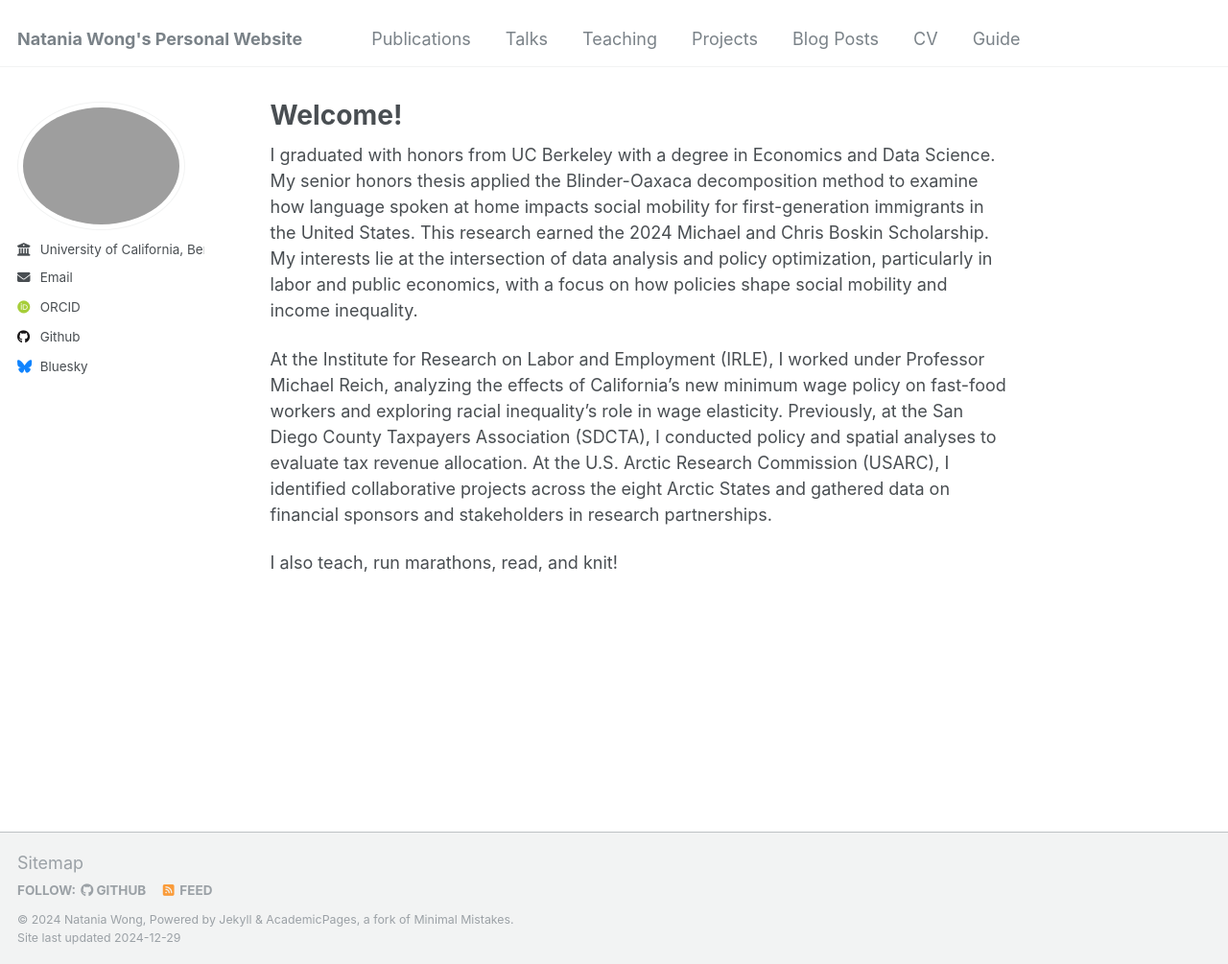
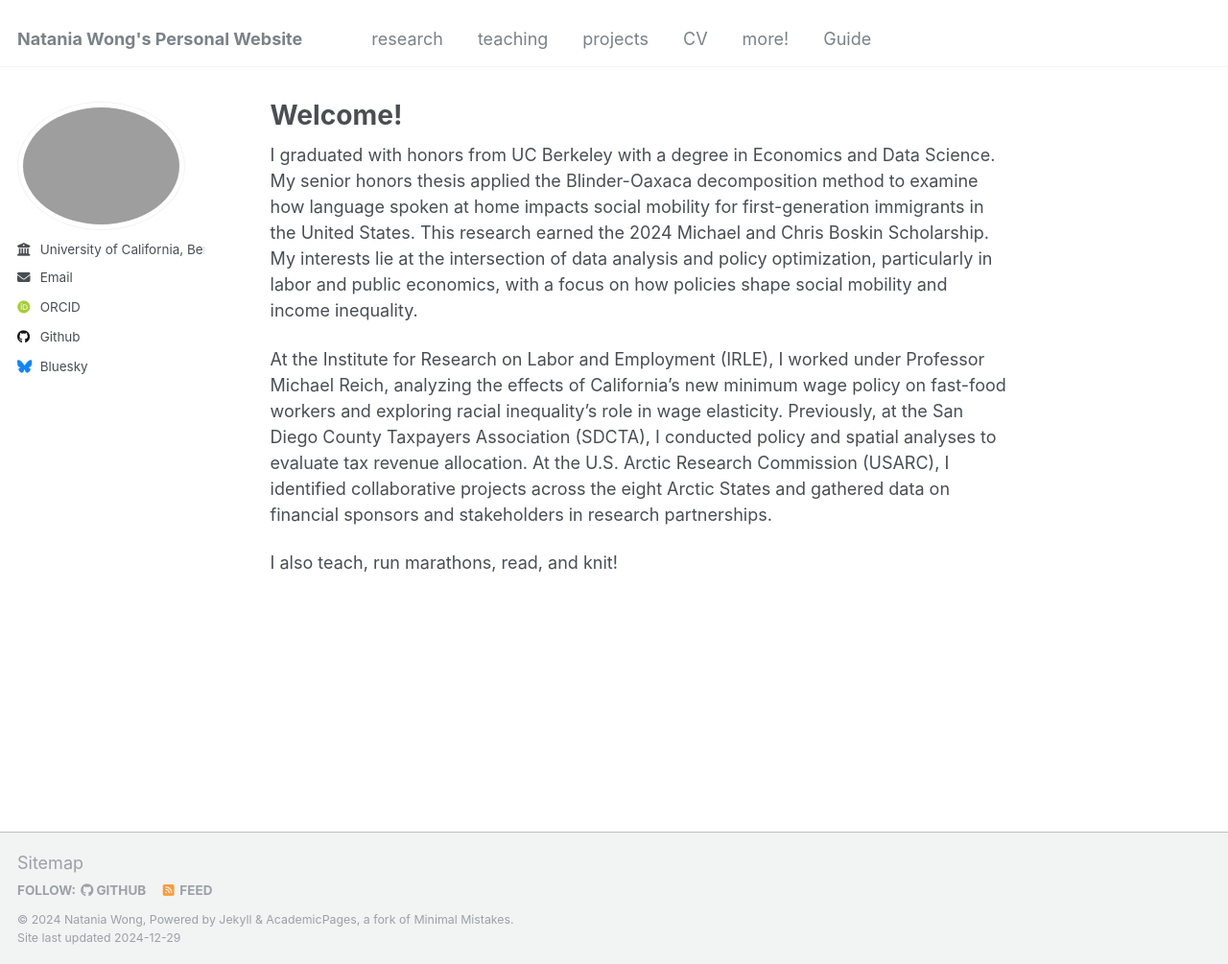
Before and after one commit to nataniawww/nataniawww.github.io, a Jekyll site: the page built from _pages/about.md, in a window 1280 px wide and 1005 px high. Shown: the whole window at 96% size. Built offline with Jekyll 4.4.1, drawn with Linux system fonts in a browser that asks for light colours; some web fonts are replaced.

Commit message:
Update navigation.yml

```diff
--- a/_data/navigation.yml
+++ b/_data/navigation.yml
@@ -5,23 +5,20 @@
 # prevent it from being included in the site.
 
 main:
-  - title: "Publications"
+  - title: "research"
     url: /publications/
 
-  - title: "Talks"
-    url: /talks/
-
-  - title: "Teaching"
+  - title: "teaching"
     url: /teaching/
 
-  - title: "Projects"
+  - title: "projects"
     url: /projects/
-
-  - title: "Blog Posts"
-    url: /year-archive/
 
   - title: "CV"
     url: /cv/
 
+  - title: "more!"
+    url: /more
+
   - title: "Guide"
     url: /markdown/
```
